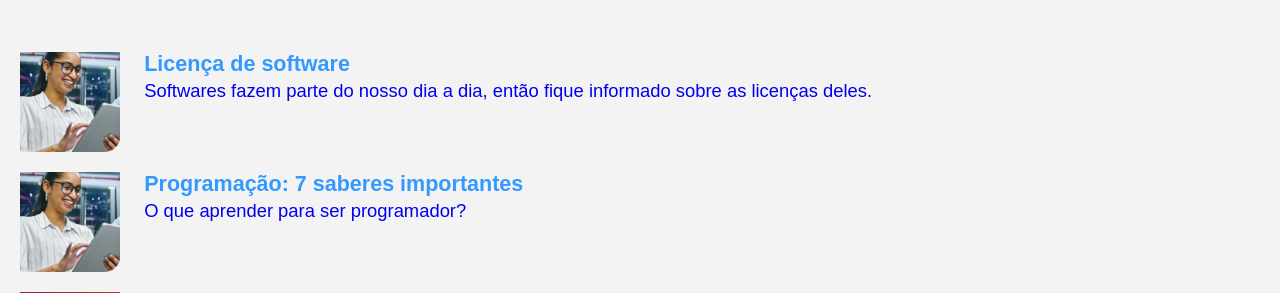
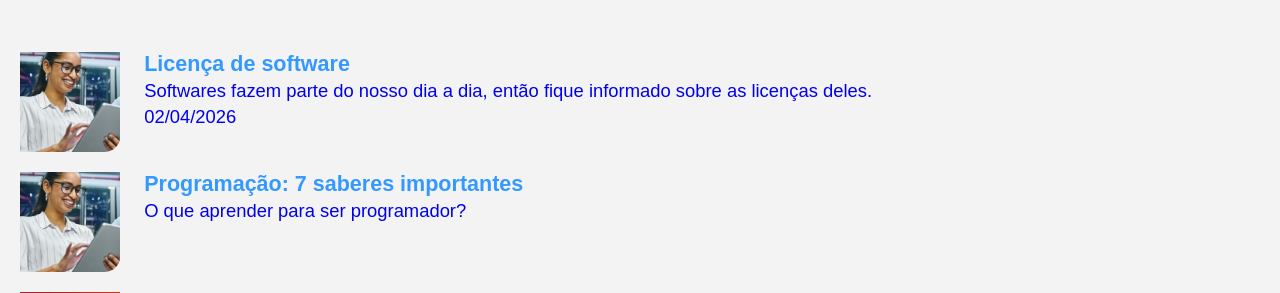
Before and after one commit to Joesynth/joesynth.github.io, a Jekyll site: the page built from index.html, in a window 1280 px wide and 900 px high. Shown: the part 195-488 px from the top of the window. Built offline with Jekyll 4.4.1, drawn with Linux system fonts in a browser that asks for light colours.

Commit message:
Update artigo.json

```diff
--- a/_data/artigo.json
+++ b/_data/artigo.json
@@ -3,7 +3,8 @@
     "href": "licenca-de-software.html",
     "src": "image/ti.png",
     "h3": "Licença de software",
-    "p": "Softwares fazem parte do nosso dia a dia, então fique informado sobre as licenças deles."
+    "p": "Softwares fazem parte do nosso dia a dia, então fique informado sobre as licenças deles.",
+    "data": "2026-04-02"
   },
   {
     "href": "programacao-7-saberes-importantes.html",
```
